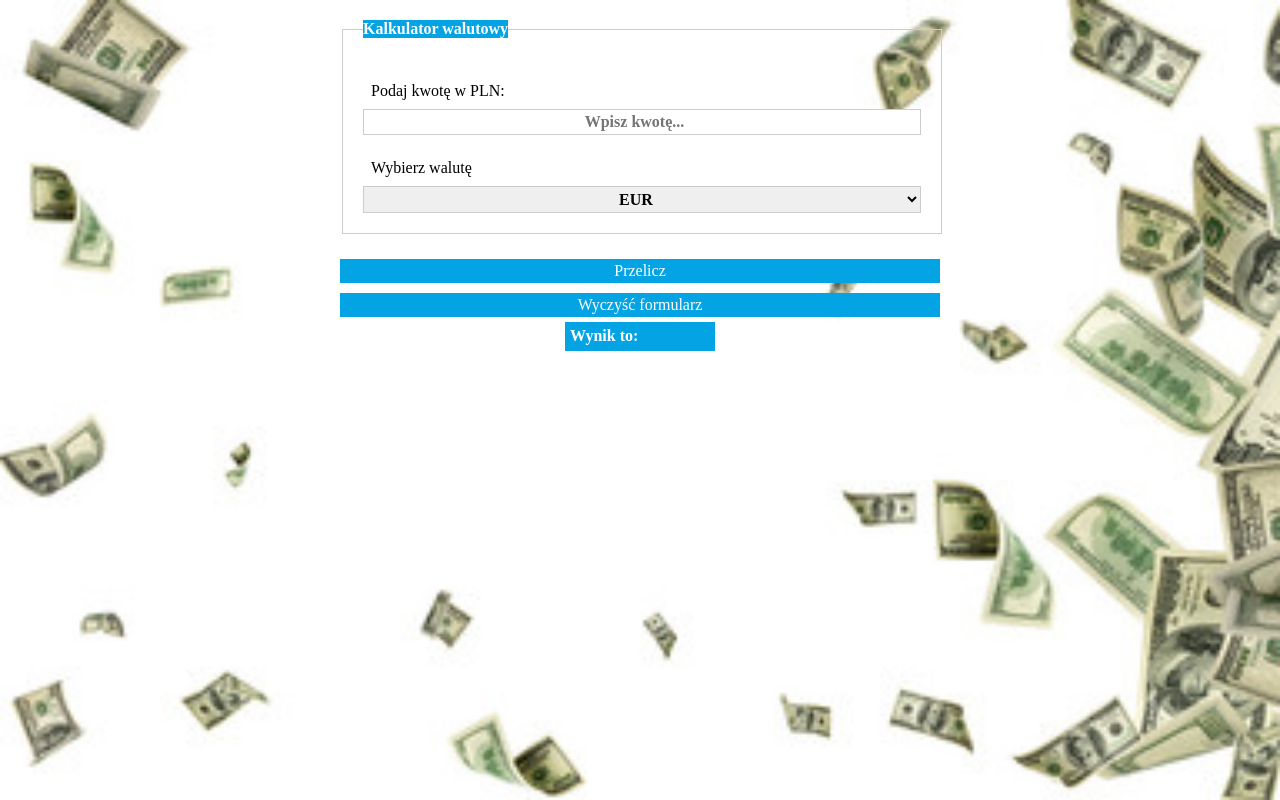
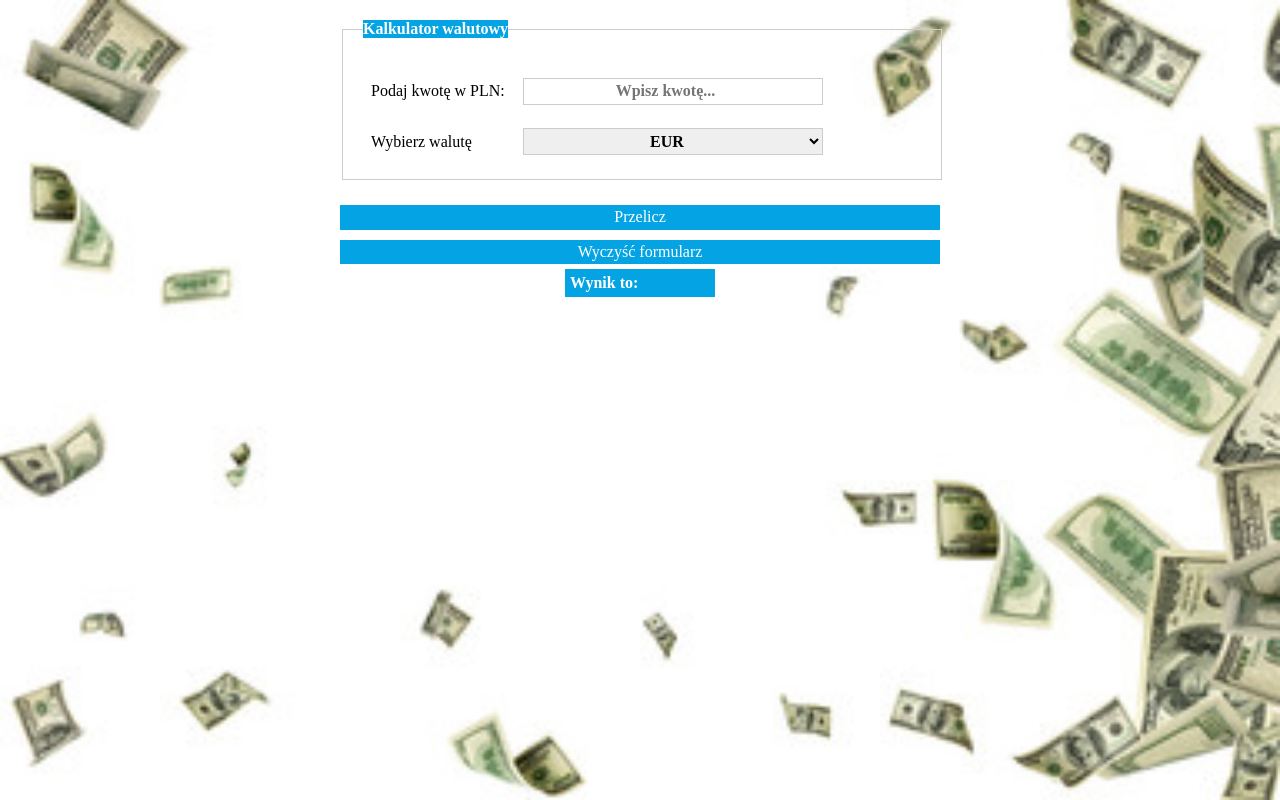
Before and after one commit to Przemek-Przybylak/Currency--Converter--React, a React (Create React App) app: page / in a window 1280 px wide. Built offline with nearby package versions, Linux system fonts and the light colour scheme.

Commit message:
added mediaquerryfor form input

```diff
--- a/src/Form/style.css
+++ b/src/Form/style.css
@@ -27,10 +27,17 @@
 
 .form__input {
     width: 100%;
+    max-width: 300px;
     padding: 3px;
     border: 1px solid #ccc;
     text-align: center;
     font-weight: 700;
+}
+
+@media (max-width:836px){
+    .form__input {
+    max-width: none;
+    }
 }
 
 .form__input:invalid {
```
